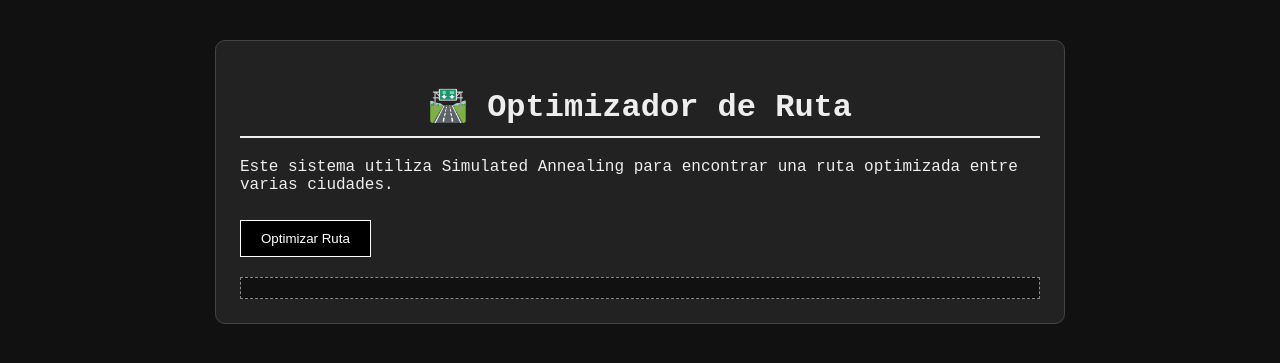
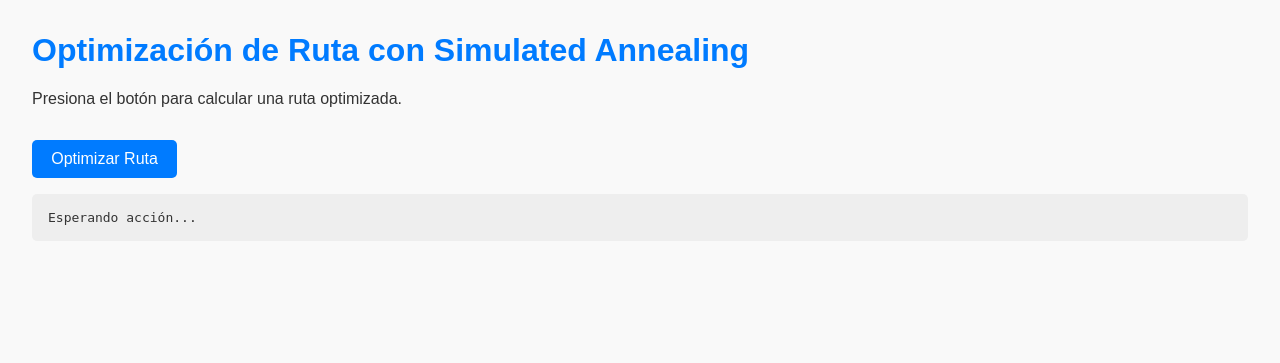
Before and after one commit to mendorlando/templado, a Flask app: page / in a window 1280 px wide. Shown: the top 363 px of the page. Run offline with Flask 3, Linux system fonts and the light colour scheme.

Commit message:
Agregué el HTML con botón funcional para optimizar ruta

```diff
--- a/app/templates/index.html
+++ b/app/templates/index.html
@@ -2,74 +2,69 @@
 <html lang="es">
 <head>
     <meta charset="UTF-8">
-    <title>Optimizador de Ruta</title>
+    <title>Simulated Annealing - Optimización de Ruta</title>
     <style>
         body {
-            background-color: #111;
-            color: #eee;
-            font-family: "Courier New", Courier, monospace;
-            padding: 2rem;
+            font-family: Arial, sans-serif;
+            margin: 2rem;
+            background-color: #f9f9f9;
+            color: #333;
         }
 
         h1 {
-            text-align: center;
-            border-bottom: 2px solid #eee;
-            padding-bottom: 10px;
-            margin-bottom: 20px;
-        }
-
-        .contenedor {
-            max-width: 800px;
-            margin: auto;
-            border: 1px solid #444;
-            padding: 1.5rem;
-            background-color: #222;
-            border-radius: 10px;
+            color: #007BFF;
         }
 
         button {
-            background-color: #000;
-            color: #fff;
-            padding: 10px 20px;
-            border: 1px solid #fff;
+            padding: 0.6rem 1.2rem;
+            font-size: 1rem;
+            background-color: #007BFF;
+            color: white;
+            border: none;
+            border-radius: 5px;
             cursor: pointer;
-            margin-top: 10px;
+            margin-top: 1rem;
         }
 
         button:hover {
-            background-color: #333;
+            background-color: #0056b3;
         }
 
-        .resultado {
-            margin-top: 20px;
-            white-space: pre-wrap;
-            font-size: 14px;
-            background-color: #111;
-            padding: 10px;
-            border: 1px dashed #888;
+        pre {
+            background-color: #eee;
+            padding: 1rem;
+            border-radius: 5px;
+            overflow-x: auto;
+            margin-top: 1rem;
         }
     </style>
 </head>
 <body>
-    <div class="contenedor">
-        <h1>🛣️ Optimizador de Ruta</h1>
-        <p>Este sistema utiliza Simulated Annealing para encontrar una ruta optimizada entre varias ciudades.</p>
-        <button onclick="obtenerRuta()">Optimizar Ruta</button>
+    <h1>Optimización de Ruta con Simulated Annealing</h1>
+    <p>Presiona el botón para calcular una ruta optimizada.</p>
+    <button id="optimizar-btn">Optimizar Ruta</button>
 
-        <div class="resultado" id="resultado"></div>
-    </div>
+    <pre id="resultado">Esperando acción...</pre>
 
     <script>
-        async function obtenerRuta() {
-            const res = await fetch('/');
-            const data = await res.json();
-            const resultado = document.getElementById('resultado');
-            resultado.textContent =
-                '🔁 Ruta inicial:\n' + data.ruta_inicial.join(" → ") + '\n\n' +
-                '📏 Distancia inicial: ' + data.distancia_inicial.toFixed(2) + '\n\n' +
-                '✅ Ruta optimizada:\n' + data.ruta_optimizada.join(" → ") + '\n\n' +
-                '📉 Distancia optimizada: ' + data.distancia_optimizada.toFixed(2);
-        }
+        document.getElementById("optimizar-btn").addEventListener("click", function () {
+            fetch("/optimizar")
+                .then(response => {
+                    if (!response.ok) throw new Error("Error en la respuesta del servidor");
+                    return response.json();
+                })
+                .then(data => {
+                    document.getElementById("resultado").textContent =
+                        "Ruta inicial:\n" + data.ruta_inicial.join(" → ") +
+                        "\n\nDistancia inicial: " + data.distancia_inicial.toFixed(2) +
+                        "\n\nRuta optimizada:\n" + data.ruta_optimizada.join(" → ") +
+                        "\n\nDistancia optimizada: " + data.distancia_optimizada.toFixed(2);
+                })
+                .catch(error => {
+                    console.error("Error:", error);
+                    document.getElementById("resultado").textContent = "Ocurrió un error al intentar optimizar la ruta.";
+                });
+        });
     </script>
 </body>
 </html>
```
